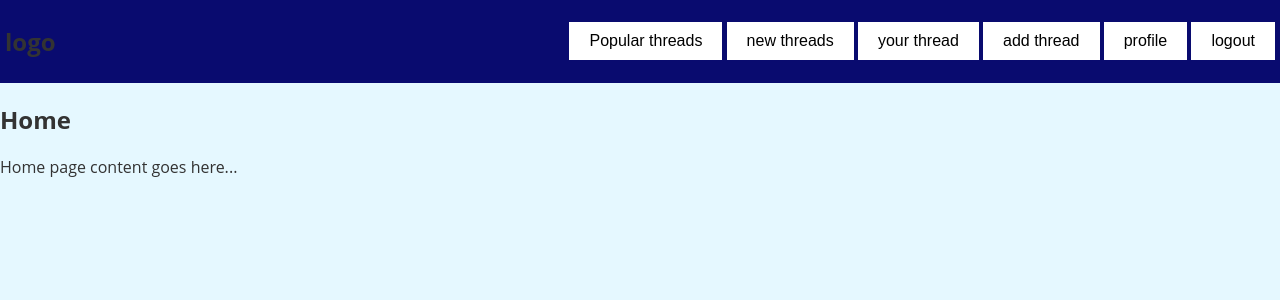
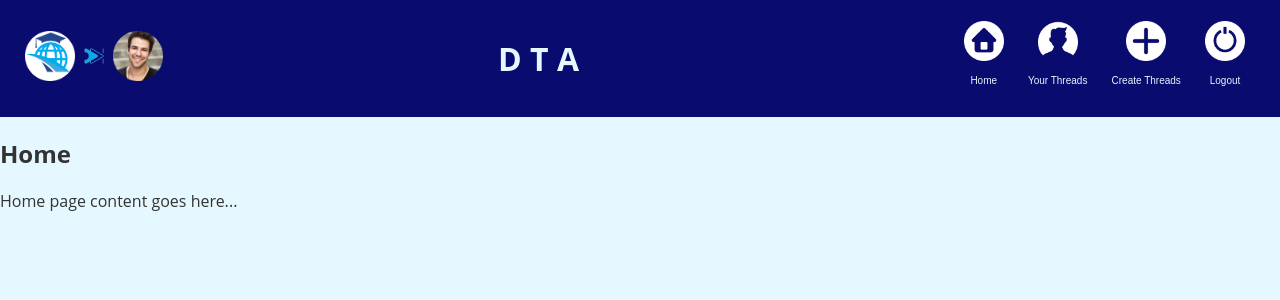
Before and after one commit to digiart-aamir/dta, a PHP site: page /dashboard.php in a window 1280 px wide. Shown: the top 300 px of the page. Run offline with PHP 8.4, Linux system fonts and the light colour scheme; the visitor is signed in with stand-in values (Sample User, id 1); data that the repository does not hold is empty.

Commit message:
nav bar front end ready

```diff
--- a/css/dashboard.css
+++ b/css/dashboard.css
@@ -19,22 +19,39 @@ nav
   display: flex;
   justify-content: space-between;
   align-items: center;
+  padding: 0 20px;
+}
+.hide
+{
+  color:#e5f8ff;
+  font-size: 32px;
+}
+.logo img
+{
+  height: 50px;
 }
 .nav button
 {
-  background-color: white;
-  color: black;
+  background:transparent;
+  color: #e4f8ff;
   border: none;
-  padding: 10px 20px;
+  padding: 0 10px;
   text-align: left;
   font-size: 16px;
   cursor: pointer;
+  text-align: center;
 }
-
 .nav button.active
 {
   background-color: black;
-  color: white;
+}
+.nav button img
+{
+  height: 40px;
+}
+.button_text
+{
+  font-size: 10px;
 }
 
 @media (max-width:800px)
@@ -42,5 +59,18 @@ nav
   nav
   {
     flex-direction: column;
+    /* padding: 0px 15px 0 0; */
+  }
+  nav .nav
+  {
+   padding: 0 14px;
+  }
+  .logo
+  {
+    margin-top: 5px;
+  }
+  .hide
+  {
+    display: none;
   }
 }
--- a/dashboard.php
+++ b/dashboard.php
@@ -13,14 +13,18 @@
 <body>
 <header>
     <nav>
-      <h1>logo</h1>
+      <div class="logo">
+        <img src="images/logo_circle.png" alt="dta_logo">
+        <img src="images/next.png" alt="dta_next">
+        <img src="images/man.png" alt="profile" onclick="showPage('profile')">
+
+      </div>
+      <h2 class="hide">D T A</h2>
       <ul class="nav">
-        <button onclick="showPage('home')">Popular threads</button>
-        <button onclick="showPage('about')">new threads</button>
-        <button onclick="showPage('contact')">your thread</button>
-        <button onclick="showPage('contact')">add thread</button>
-        <button onclick="showPage('contact')">profile</button>
-        <button onclick="showPage('contact')">logout</button>
+        <button onclick="showPage('home')"><img src="images/1.png" alt="home"><p class="button_text">Home</p></button>
+        <button onclick="showPage('your_t')"><img src="images/2.png" alt="your t"><p class="button_text">Your Threads</p></button>
+        <button onclick="showPage('create_t')"><img src="images/3.png" alt="create t"><p class="button_text">Create Threads</p></button>
+        <button onclick="showPage('logout')" id="logoutBtn"><img src="images/4.png" alt="logout"><p class="button_text">Logout</p></button>
       </ul>
     </nav>
 </header>
@@ -33,14 +37,22 @@
     <p>Home page content goes here...</p>
   </section>
 
-  <section id="about">
+  <section id="your_t">
     <h1>About</h1>
     <p>About page content goes here...</p>
   </section>
 
-  <section id="contact">
-    <h1>Contact</h1>
+  <section id="create_t">
+    <h1>dihd</h1>
     <p>Contact page content goes here...</p>
+  </section>
+
+  <section id="logout">
+
+  </section>
+
+  <section id="profile">
+  <?php include "profile.php" ?>
   </section>
 
 </main>
@@ -49,10 +61,13 @@
   function showPage(pageId)
   {
 
+
     // Hide all sections
     document.getElementById('home').style.display = 'none';
-    document.getElementById('about').style.display = 'none';
-    document.getElementById('contact').style.display = 'none';
+    document.getElementById('your_t').style.display = 'none';
+    document.getElementById('create_t').style.display = 'none';
+    document.getElementById('logout').style.display = 'none';
+    document.getElementById('profile').style.display = 'none';
 
     // Show selected section
     document.getElementById(pageId).style.display = 'block';
@@ -76,6 +91,14 @@
 
   // Default to show home page on load
   showPage('home');
+
+  // Add click handler for logout button
+document.getElementById('logoutBtn').addEventListener('click', logout);
+
+  function logout()
+  {
+    window.location.href = 'login.html';
+  }
 </script>
 
 
--- a/login.php
+++ b/login.php
@@ -27,7 +27,7 @@
         {
             // If there is no match, show an error message
             echo '<p>Invalid email or password</p>';
-            echo'  <meta http-equiv="refresh" content="20.1; URL=login.html"> ';
+            echo'  <meta http-equiv="refresh" content="0.1; URL=login.html"> ';
         }
 
 
--- /dev/null
+++ b/profile.php
@@ -0,0 +1,27 @@
+
+ <form method="post" enctype="multipart/form-data">
+  <input type="file" name="photo">
+  <button type="submit">Upload Photo</button>
+</form>
+
+
+<?php
+
+
+
+  // Check file is provided
+if($_FILES['photo']['name']) {
+
+    // Upload directory
+    $uploadDir = '/images';
+
+    // Generate random filename
+    $fileName = rand(10000,99999).'.jpg';
+
+    // Move uploaded file to directory
+    move_uploaded_file($_FILES['photo']['tmp_name'], $uploadDir.'/'.$fileName);
+
+  }
+
+
+ ?>
```
Also changed, not shown: images/1.png (added), images/2.png (added), images/3.png (added), images/4.png (added), images/a.png (added), images/b.png (added), images/c.png (added), images/d.png (added), images/logo_circle.png (added), images/man.png (added), images/next.png (added), logout.php (added).
